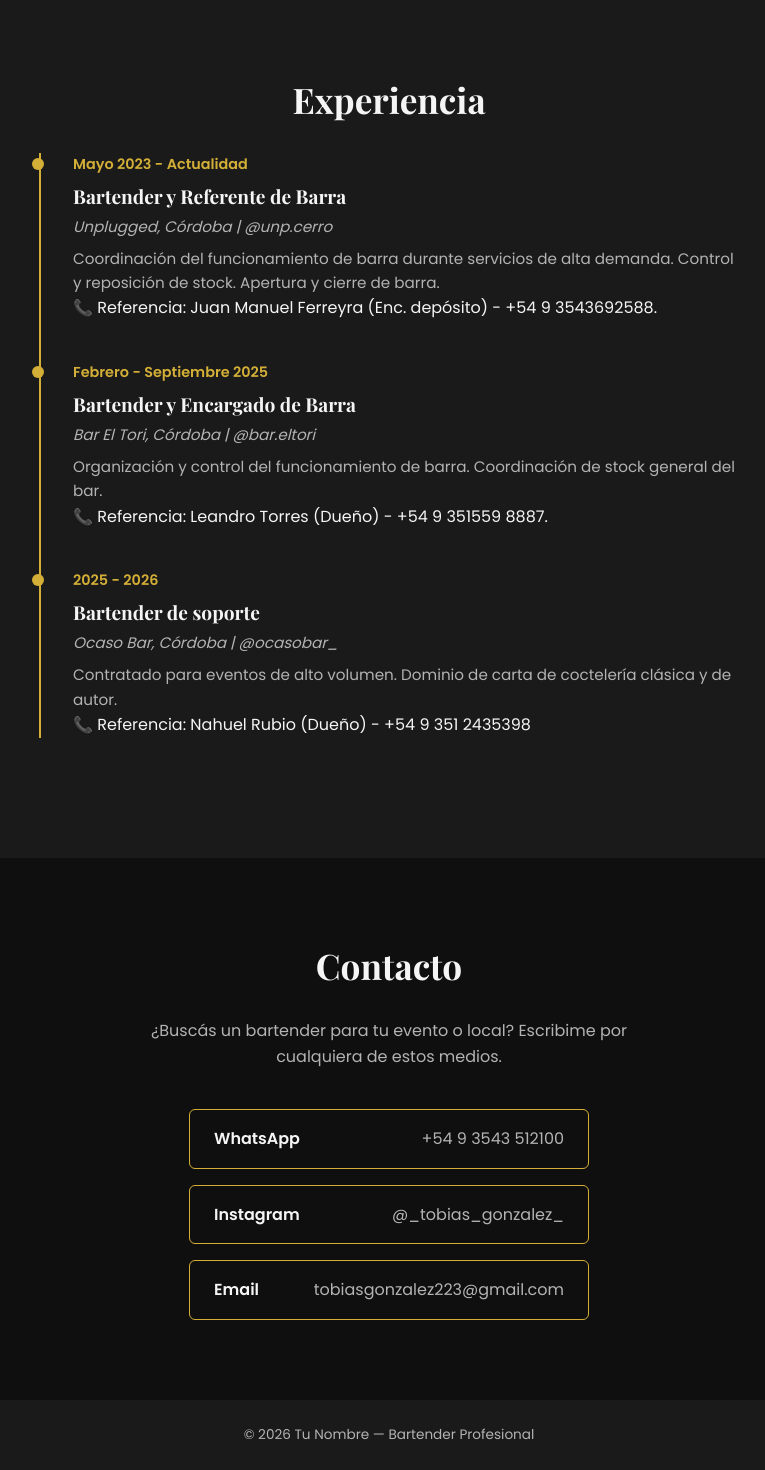
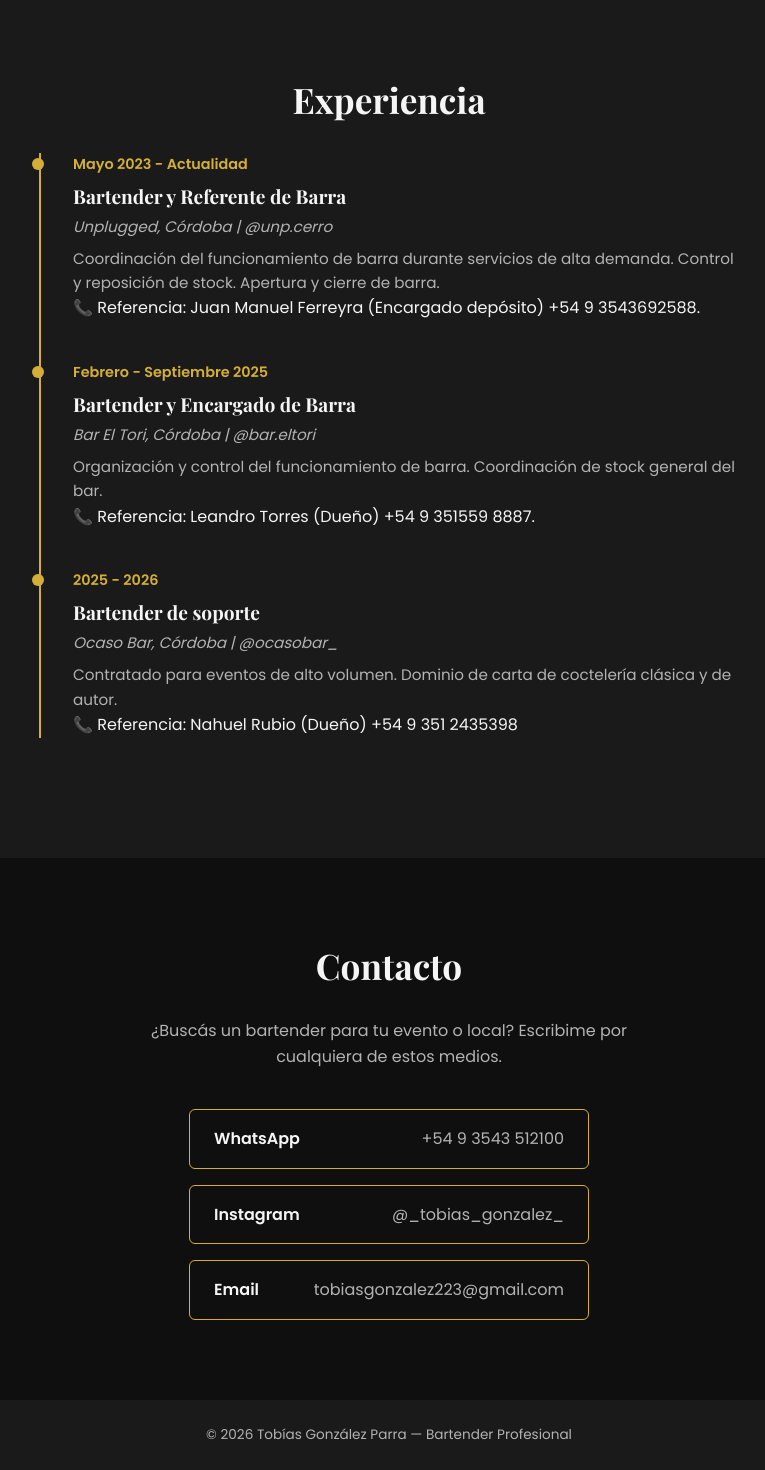
Before and after one commit to Tobiasgonzalez223/portafolio_bartender, a React (Vite) app: page / in a window 1280 px wide. Shown: the part 2741-4211 px from the top of the page, without its empty margins (251-1016 px from the left). Built offline with nearby package versions, Linux system fonts and the light colour scheme.

Commit message:
Actualizaciones

```diff
--- a/src/components/Experience.jsx
+++ b/src/components/Experience.jsx
@@ -4,21 +4,21 @@ const experienceList = [
     place: 'Unplugged, Córdoba | @unp.cerro',
     period: 'Mayo 2023 - Actualidad',
     description: 'Coordinación del funcionamiento de barra durante servicios de alta demanda. Control y reposición de stock. Apertura y cierre de barra.',
-    reference: 'Juan Manuel Ferreyra (Enc. depósito) - +54 9 3543692588.'
+    reference: 'Juan Manuel Ferreyra (Encargado depósito) +54 9 3543692588.'
   },
   {
     role: 'Bartender y Encargado de Barra',
     place: 'Bar El Tori, Córdoba | @bar.eltori',
     period: 'Febrero - Septiembre 2025',
     description: 'Organización y control del funcionamiento de barra. Coordinación de stock general del bar.',
-    reference: 'Leandro Torres (Dueño) - +54 9 351559 8887.'
+    reference: 'Leandro Torres (Dueño) +54 9 351559 8887.'
   },
   {
     role: 'Bartender de soporte',
     place: 'Ocaso Bar, Córdoba | @ocasobar_',
     period: '2025 - 2026',
     description: 'Contratado para eventos de alto volumen. Dominio de carta de coctelería clásica y de autor.',
-    reference: 'Nahuel Rubio (Dueño) - +54 9 351 2435398'
+    reference: 'Nahuel Rubio (Dueño) +54 9 351 2435398'
   },
 ]
 
--- a/src/components/Footer.jsx
+++ b/src/components/Footer.jsx
@@ -3,7 +3,7 @@ function Footer() {
 
   return (
     <footer className="footer">
-      <p>© {currentYear} Tu Nombre — Bartender Profesional</p>
+      <p>© {currentYear} Tobías González Parra — Bartender Profesional</p>
     </footer>
   )
 }
--- a/src/components/Navbar.jsx
+++ b/src/components/Navbar.jsx
@@ -11,7 +11,7 @@ function Navbar() {
       <div className="navbar-logo">Tobías González Parra</div>
 
       <button className="navbar-toggle" onClick={() => setMenuOpen(!menuOpen)}>
-        {menuOpen ? 'X' : '☰'}
+        {menuOpen ? 'Cerrar' : '☰'}
       </button>
 
       <ul className={`navbar-links ${menuOpen ? 'active' : ''}`}>
```
